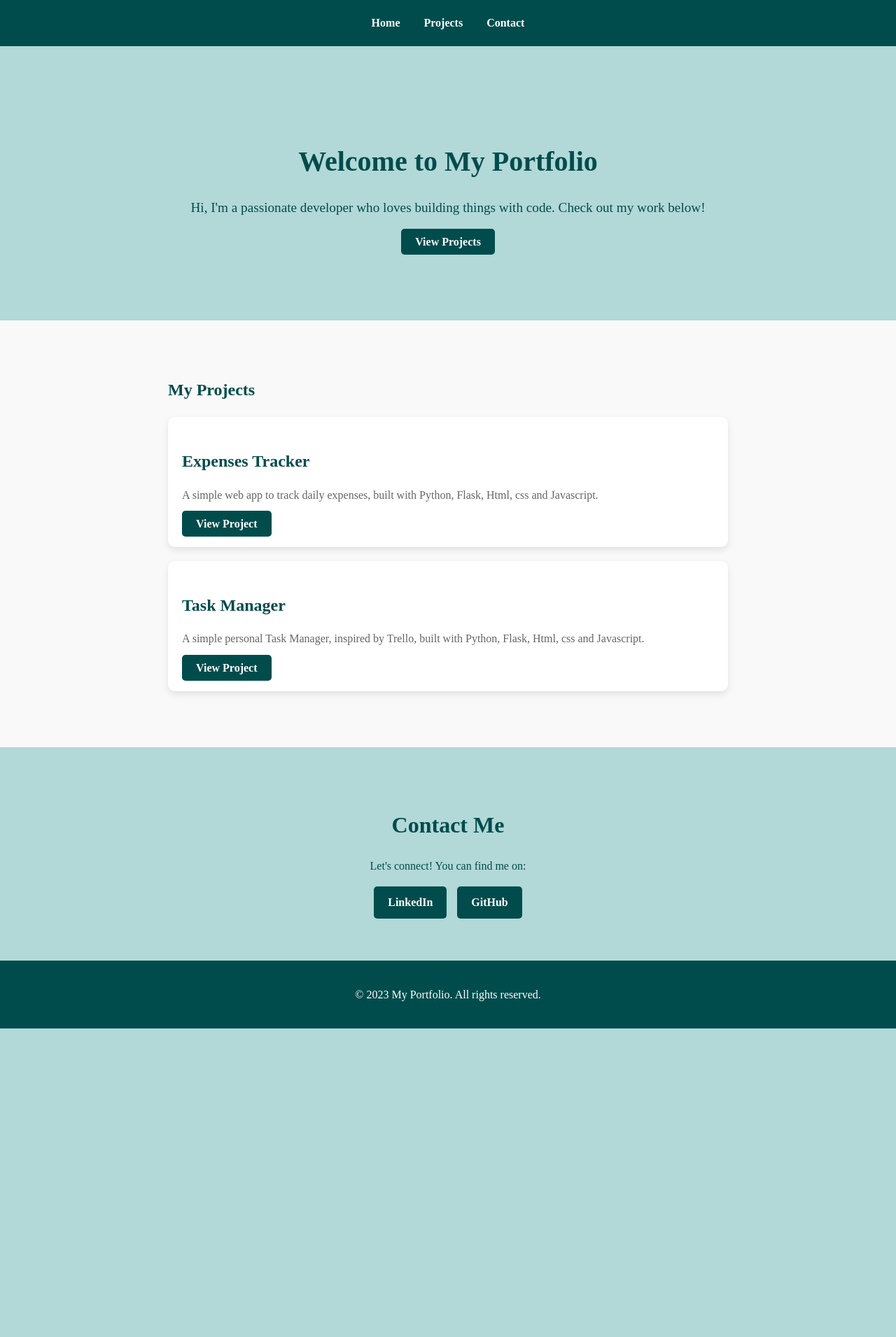
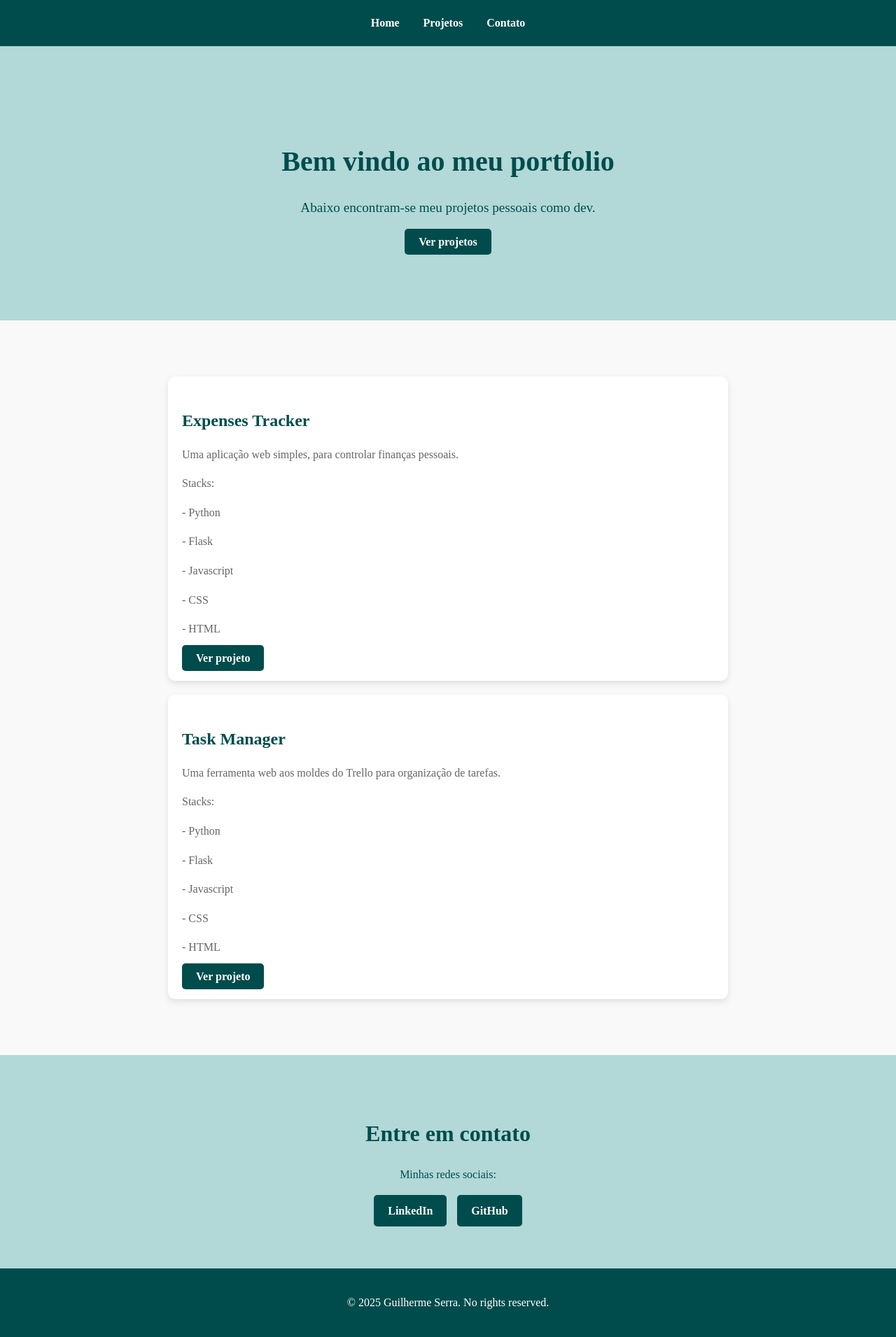
Before and after one commit to gssv99/Portfolio, a Flask app: page / in a window 1280 px wide. Shown: the whole page at 70% size. Before the commit the page ends 1470 px from the top, so only its background shows below. Run offline with Flask 3, Linux system fonts and the light colour scheme.

Commit message:
Changes to index.html and BR translation

```diff
--- a/templates/index.html
+++ b/templates/index.html
@@ -1,9 +1,9 @@
 <!DOCTYPE html>
-<html lang="en">
+<html lang="pt-BR">
 <head>
     <meta charset="UTF-8">
     <meta name="viewport" content="width=device-width, initial-scale=1.0">
-    <title>My Portfolio</title>
+    <title>Guilherme Serra</title>
     <link rel="stylesheet" href="{{ url_for('static', filename='style.css') }}">
 </head>
 <body>
@@ -11,37 +11,49 @@
     <header>
         <nav>
             <a href="#home">Home</a>
-            <a href="#projects">Projects</a>
-            <a href="#contact">Contact</a>
+            <a href="#projects">Projetos</a>
+            <a href="#contact">Contato</a>
         </nav>
     </header>
 
     <!-- Home Section -->
     <section id="home" class="hero">
-        <h1>Welcome to My Portfolio</h1>
-        <p>Hi, I'm a passionate developer who loves building things with code. Check out my work below!</p>
-        <a href="#projects" class="btn">View Projects</a>
+        <h1>Bem vindo ao meu portfolio</h1>
+        <p>Abaixo encontram-se meu projetos pessoais como dev.</p>
+        <a href="#projects" class="btn">Ver projetos</a>
     </section>
 
     <!-- Projects Section -->
     <section id="projects" class="projects">
-        <h2>My Projects</h2>
+        <h2></h2>
         <div class="project-card">
             <h3>Expenses Tracker</h3>
-            <p>A simple web app to track daily expenses, built with Python, Flask, Html, css and Javascript.</p>
-            <a href="https://guilhermeserra.pythonanywhere.com/" class="btn">View Project</a>
+            <p>Uma aplicação web simples, para controlar finanças pessoais.</p>
+            <p>Stacks:</p>
+            <p>- Python</p>
+            <p>- Flask</p>
+            <p>- Javascript</p>
+            <p>- CSS</p>
+            <p>- HTML</p>
+            <a href="https://guilhermeserra.pythonanywhere.com/" class="btn">Ver projeto</a>
         </div>
         <div class="project-card">
             <h3>Task Manager</h3>
-            <p>A simple personal Task Manager, inspired by Trello, built with Python, Flask, Html, css and Javascript.</p>
-            <a href="https://taskmanager-i7kt.onrender.com" class="btn">View Project</a>
+            <p>Uma ferramenta web aos moldes do Trello para organização de tarefas.</p>
+            <p>Stacks:</p>
+            <p>- Python</p>
+            <p>- Flask</p>
+            <p>- Javascript</p>
+            <p>- CSS</p>
+            <p>- HTML</p>
+            <a href="https://taskmanager-i7kt.onrender.com" class="btn">Ver projeto</a>
         </div>
     </section>
 
     <!-- Contact Section -->
     <section id="contact" class="contact">
-        <h2>Contact Me</h2>
-        <p>Let's connect! You can find me on:</p>
+        <h2>Entre em contato</h2>
+        <p>Minhas redes sociais:</p>
         <div class="social-links">
             <a href="https://www.linkedin.com/in/guilherme-serra-sevilha-viegas-8b9bb2109/" target="_blank" class="btn">LinkedIn</a>
             <a href="https://github.com/gssv99" target="_blank" class="btn">GitHub</a>
@@ -50,7 +62,7 @@
 
     <!-- Footer -->
     <footer>
-        <p>&copy; 2023 My Portfolio. All rights reserved.</p>
+        <p>&copy; 2025 Guilherme Serra. No rights reserved.</p>
     </footer>
 
     <!-- Smooth Scroll Script -->
```
